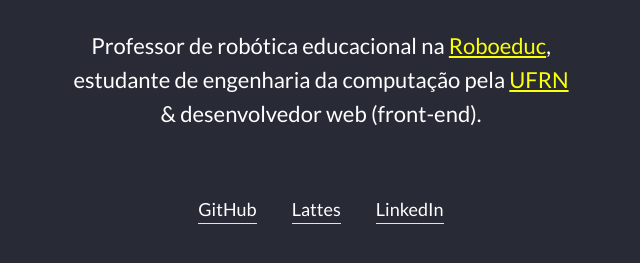
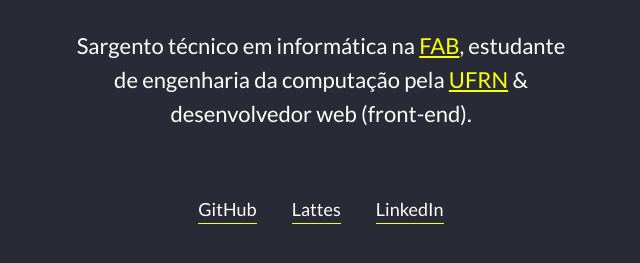
Before and after one commit to brunovalniery/brunovalniery.github.io, a plain HTML site: page index.html in a window 1280 px wide. Shown: the part 421-684 px from the top of the page, without its empty margins (319-959 px from the left). Drawn offline with Linux system fonts and the light colour scheme.

Commit message:
Updating the personal description text

```diff
--- a/index.html
+++ b/index.html
@@ -22,7 +22,8 @@
         <h1>Bruno Valniery</h1>
 
         <!--<h2>Professor - Roboeduc</h2>-->
-        <p>Professor de robótica educacional na <a href="http://www.roboeduc.com.br" target="_blank">Roboeduc</a>, estudante de engenharia da computação pela <a href="http://ufrn.br/" target="_blank">UFRN</a> & desenvolvedor web (front-end).</p>
+        <!--<p>Professor de robótica educacional na <a href="http://www.roboeduc.com.br" target="_blank">Roboeduc</a>, estudante de engenharia da computação pela <a href="http://ufrn.br/" target="_blank">UFRN</a> & desenvolvedor web (front-end).</p>-->
+        <p>Sargento técnico em informática na <a href="https://fab.mil.br/index.php" target="_blank">FAB</a>, estudante de engenharia da computação pela <a href="http://ufrn.br/" target="_blank">UFRN</a> & desenvolvedor web (front-end).</p>
     </div>
 
     <div id="links-footer" class="links">
```
